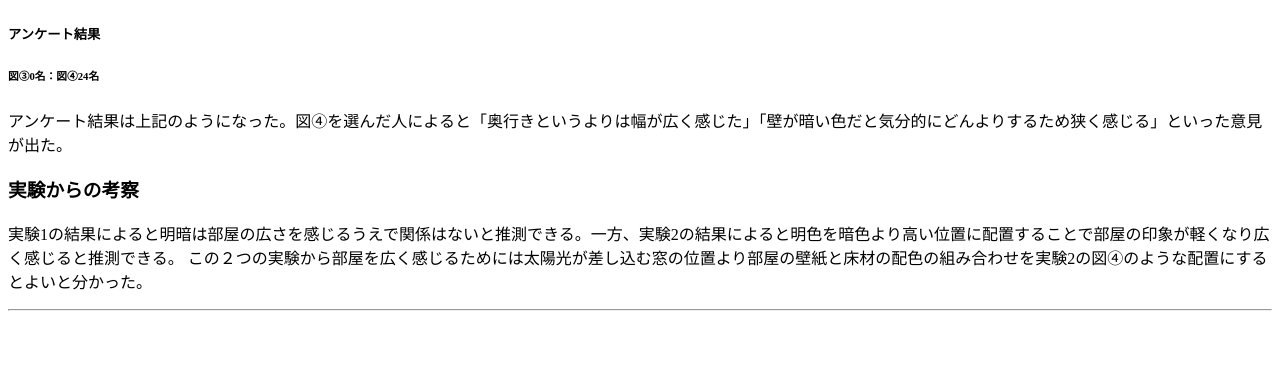
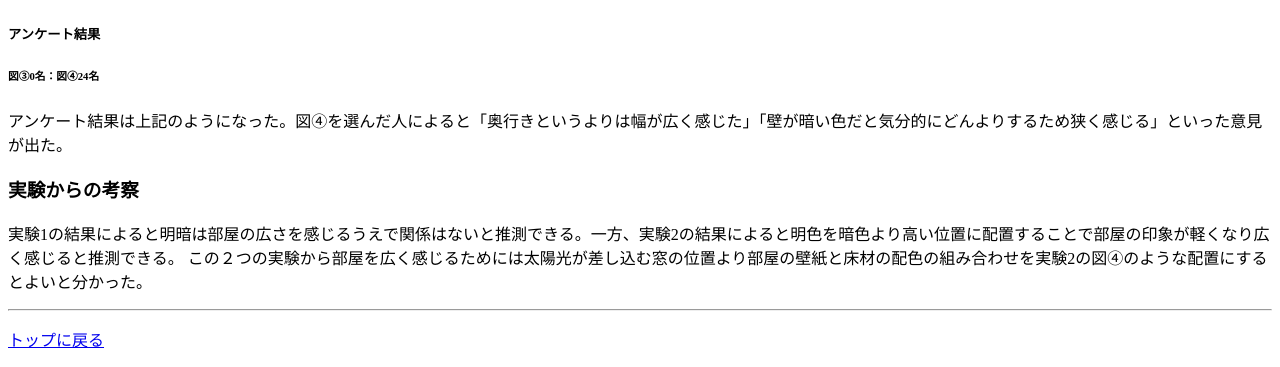
Before and after one commit to kento13526/kento13526.github.io, a plain HTML site: page cl2020.html in a window 1280 px wide. Shown: the part 1048-1415 px from the top of the page. Before the commit the page ends 1375 px from the top, so only its background shows below. Drawn offline with Linux system fonts and the light colour scheme.

Commit message:
Update cl2020.html

```diff
--- a/cl2020.html
+++ b/cl2020.html
@@ -41,3 +41,4 @@
 <HR>
 <P>
 <P>
+<a href="kento13526.github.io/cl2020.html">トップに戻る</a>
```
